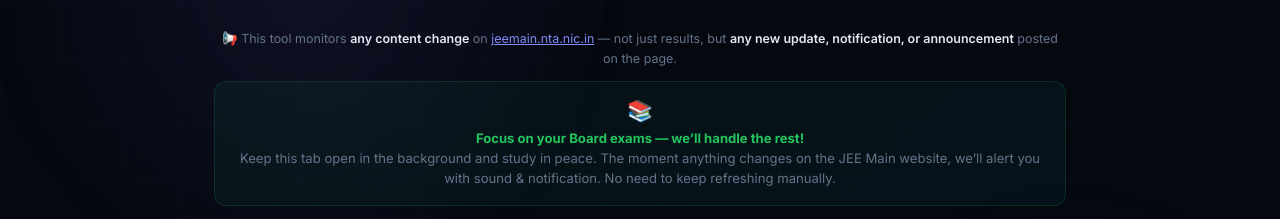
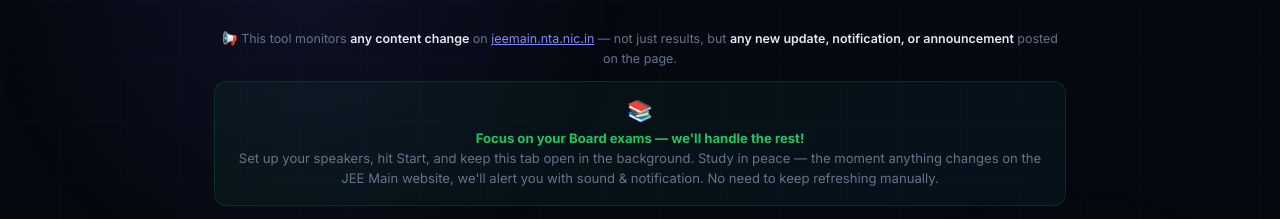
Before and after one commit to neptotech/jee-2026-monitor, a website: page public/index.html in a window 1280 px wide. Shown: the part 180-399 px from the top of the page. Drawn offline with Linux system fonts and the light colour scheme.

Commit message:
Update motivation message with speaker setup reminder

```diff
--- a/public/index.html
+++ b/public/index.html
@@ -222,7 +222,7 @@
 
     <div class="motivation-banner">
       <span class="emoji">📚</span>
-      <p><strong>Focus on your Board exams — we’ll handle the rest!</strong><br>Keep this tab open in the background and study in peace. The moment anything changes on the JEE Main website, we’ll alert you with sound &amp; notification. No need to keep refreshing manually.</p>
+      <p><strong>Focus on your Board exams — we'll handle the rest!</strong><br>Set up your speakers, hit Start, and keep this tab open in the background. Study in peace — the moment anything changes on the JEE Main website, we'll alert you with sound &amp; notification. No need to keep refreshing manually.</p>
     </div>
 
     <!-- Status -->
```
